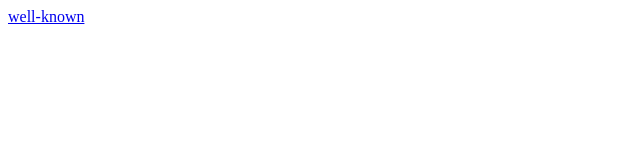
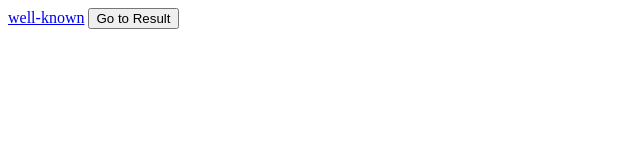
Before and after one commit to HCMUS-Project/Microservice, a website: page public/index.html in a window 1280 px wide. Shown: the whole page, without its empty margins (0-640 px from the left). Drawn offline with Linux system fonts and the light colour scheme.

Commit message:
fix: add button in index.html

```diff
--- a/public/index.html
+++ b/public/index.html
@@ -7,5 +7,6 @@
 </head>
 <body>
     <a href="/.well-known">well-known</a>
+    <button onclick="window.location.href='/result'">Go to Result</button>
 </body>
 </html>
```
